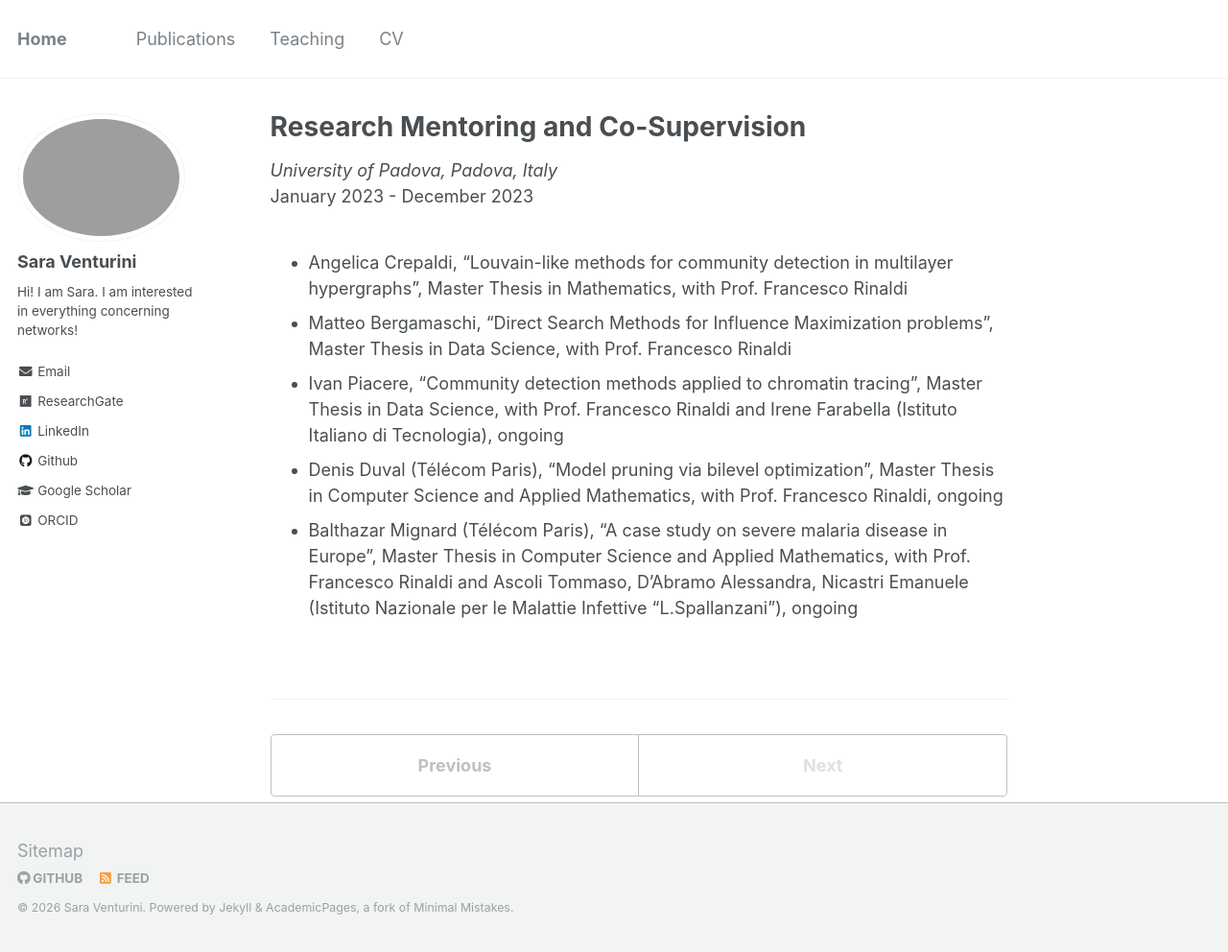
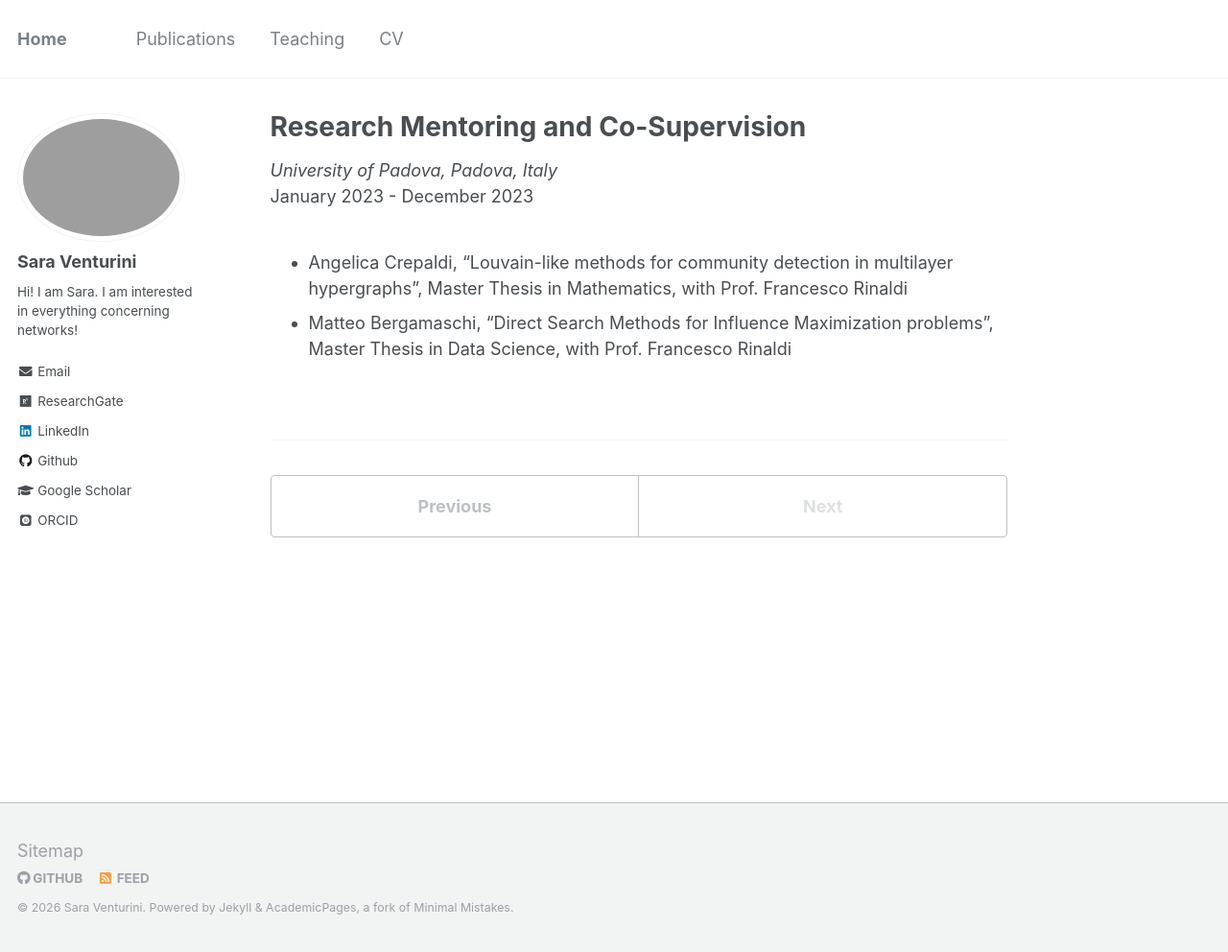
Before and after one commit to saraventurini/saraventurini.github.io, a Jekyll site: the page built from _teaching/2023-teaching.md, in a window 1280 px wide and 992 px high. Shown: the whole window at 96% size. Built offline with Jekyll 4.4.1, drawn with Linux system fonts in a browser that asks for light colours; some web fonts are replaced.

Commit message:
Remove ongoing master thesis entries
Removed ongoing master thesis entries for Ivan Piacere, Denis Duval, and Balthazar Mignard.

```diff
--- a/_teaching/2023-teaching.md
+++ b/_teaching/2023-teaching.md
@@ -11,6 +11,3 @@ location: "Padova, Italy"
 
 * Angelica Crepaldi, "Louvain-like methods for community detection in multilayer hypergraphs", Master Thesis in Mathematics, with Prof. Francesco Rinaldi
 * Matteo Bergamaschi, "Direct Search Methods for Influence Maximization problems", Master Thesis in Data Science, with Prof. Francesco Rinaldi
-* Ivan Piacere, "Community detection methods applied to chromatin tracing", Master Thesis in Data Science, with Prof. Francesco Rinaldi and Irene Farabella (Istituto Italiano di Tecnologia), ongoing
-* Denis Duval (Télécom Paris), "Model pruning via bilevel optimization", Master Thesis in Computer Science and Applied Mathematics, with Prof. Francesco Rinaldi, ongoing
-* Balthazar Mignard (Télécom Paris), "A case study on severe malaria disease in Europe", Master Thesis in Computer Science and Applied Mathematics, with Prof. Francesco Rinaldi and Ascoli Tommaso, D'Abramo Alessandra, Nicastri Emanuele (Istituto Nazionale per le Malattie Infettive "L.Spallanzani"), ongoing
```
